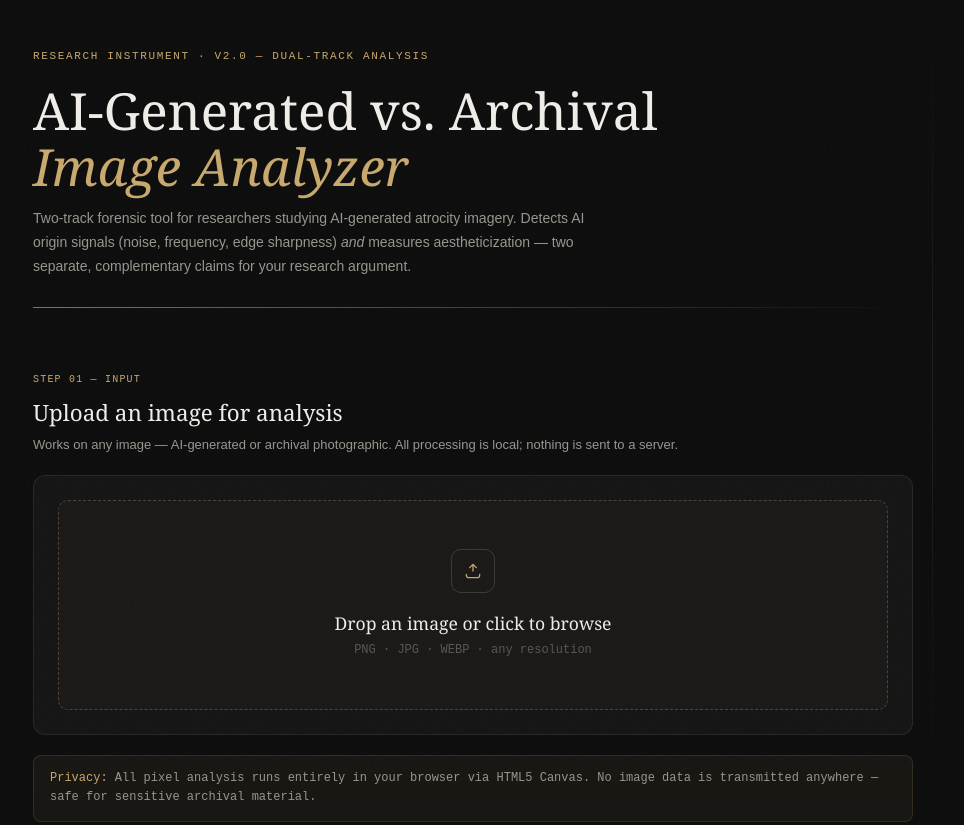
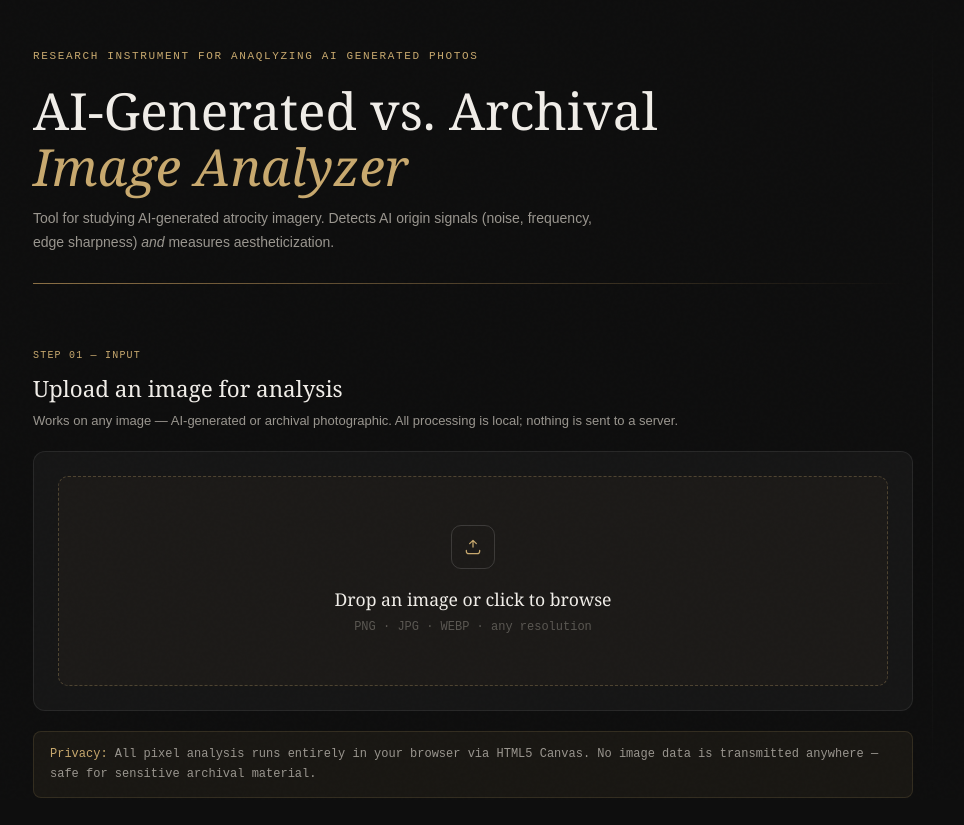
Before and after one commit to Maruf1248/analyzer, a plain HTML site: page index.html in a window 1280 px wide. Shown: the top 825 px of the page, without its empty margins (167-1131 px from the left). Drawn offline with Linux system fonts and the light colour scheme.

Commit message:
Update index.html

```diff
--- a/index.html
+++ b/index.html
@@ -135,9 +135,9 @@ footer p{font-family:var(--fm);font-size:11px;color:var(--text3)}
 <body>
 <div class="deco-line"></div>
 <header>
-  <div class="header-label">Research instrument · v2.0 — Dual-track analysis</div>
+  <div class="header-label">Research instrument for anaqlyzing AI generated photos </div>
   <h1>AI-Generated vs. Archival<br><em>Image Analyzer</em></h1>
-  <p class="sub">Two-track forensic tool for researchers studying AI-generated atrocity imagery. Detects AI origin signals (noise, frequency, edge sharpness) <em>and</em> measures aestheticization — two separate, complementary claims for your research argument.</p>
+  <p class="sub"> Tool for studying AI-generated atrocity imagery. Detects AI origin signals (noise, frequency, edge sharpness) <em>and</em> measures aestheticization. </p>
   <div class="header-line"></div>
 </header>
 
```
